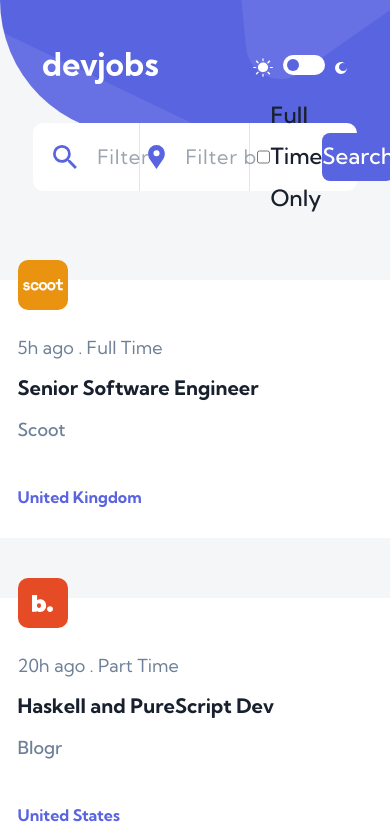
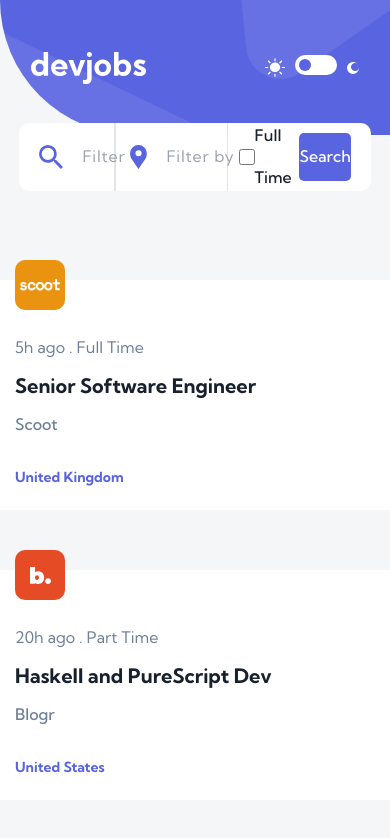
Before and after one commit to Steph-en/DevJobs, an Angular app: page / in a window 390 px wide. Shown: the top 838 px of the page. Built offline with nearby package versions, Linux system fonts and the light colour scheme.

Commit message:
Feat: Tablet resposivenes done

```diff
--- a/src/app/app.component.css
+++ b/src/app/app.component.css
@@ -76,8 +76,7 @@ header {
   height: 12px;
   background-color: var(--violet);
   border-radius: 50%;
-  transition: transform 0.3s;
-
+  transition: 0.3s;
 }
 
 .toggle-btn label:hover::before {
@@ -100,6 +99,7 @@ header {
 
 @media screen and (max-width: 1024px) {
     header {
+      padding: 0 8%;
       background-image: url(../assets/tablet/bg-pattern-header.svg);
     }
 }
--- a/src/app/job-locations/job-locations.component.css
+++ b/src/app/job-locations/job-locations.component.css
@@ -36,7 +36,7 @@
     width: 50px;
     height: 50px;
     object-fit: scale-down;
-    border-radius: 10px 10px;
+    border-radius: 10px;
 }
 
 .posted {
@@ -72,3 +72,34 @@
     padding: 10px 20px 20px 0;
     line-height: 75px;
 }
+
+@media screen and (max-width: 1024px) {
+    .role {
+        width: 420px;
+        height: 230px;
+        border-radius: 6px;
+    }
+
+    .posted {
+        font-size: 16px;
+        line-height: 35px;
+    }
+
+    .position {
+        line-height: 40px;
+    }
+
+    .company {
+        font-size: 16px;
+        line-height: 35px;
+        color: var(--font-dark-gray);
+    }
+
+    .location {
+        font-size: 14px;
+        line-height: 70px;
+        padding: 0px 20px 20px 0;
+    }
+}
+
+@media screen and (max-width: 600px) {}
--- a/src/app/pages/details/details/details.component.css
+++ b/src/app/pages/details/details/details.component.css
@@ -203,8 +203,8 @@
 
 .footer {
     margin: 4em 0 0 0;
-    padding: 20px;
-    width: 200vw;
+    padding: 20px 0;
+    width: 100vw;
     height: 140px;
     display: flex;
     align-items: center;
@@ -245,3 +245,21 @@
     background-color: var(--light-violet);
     transition: .2s ease-in-out;
 }
+
+@media screen and (max-width: 1024px) {
+    .head{
+        width: 84vw;
+    }
+
+    .details{
+        width: 84vw;
+    }
+
+    .footer
+
+    .foot{
+        width: 84vw;
+    }
+}
+
+@media screen and (max-width: 600px) {}
--- a/src/app/pages/home/home.component.css
+++ b/src/app/pages/home/home.component.css
@@ -102,7 +102,6 @@ label {
     align-items: center;
     justify-content: center;
     gap: 20px;
-
 }
 
 .location img {
@@ -142,6 +141,7 @@ label {
 .contract {
     width: 28%;
     display: flex;
+    font-size: 20px;
     font-weight: 500;
     color: var(--font);
     align-items: center;
@@ -215,3 +215,80 @@ label {
     cursor: pointer;
     background-color: var(--light-violet);
 }
+
+@media screen and (max-width: 1024px) {
+    form{
+        width: 84%;
+    }
+
+    .company{
+        width: 30%;
+    }
+
+    .company input {
+        font-size: 16px;
+        letter-spacing: .8px;
+    }
+
+    .company::after {
+        content: '';
+        top: 0;
+        right: 68%;
+        opacity: .2;
+        width: .1rem;
+        height: 100%;
+        margin: 0 1rem;
+        position: fixed;
+        background-color: var(--font-dark-gray);
+    }
+
+    .location{
+        width: 36%;
+    }
+
+    .location input {
+        font-size: 16px;
+    }
+
+    .location::after {
+        content: '';
+        top: 0;
+        right: 36%;
+        opacity: .2;
+        width: .1rem;
+        height: 100%;
+        margin: 0 1rem;
+        position: fixed;
+        background-color: var(--font-dark-gray);
+    }
+
+    .contract{
+        width: 36%;
+    }
+
+    .contract p{
+        font-size: 16px;
+    }
+
+    .contract span{
+        display: none;
+    }
+
+    .contract .primary {
+        width: 80px;
+        height: 48px;
+        font-size: 16px;
+        border-radius: 5px;
+    }
+
+    .job{
+        width: 84%;
+        gap: 60px 20px;
+    }
+}
+
+@media screen and (max-width: 600px) {
+  header {
+    background-image: url(../../../assets/tablet/bg-pattern-header.svg);
+  }
+}
--- a/src/app/pages/home/home.component.html
+++ b/src/app/pages/home/home.component.html
@@ -3,7 +3,7 @@
         <form>
             <label class="company">
                 <img src="../../assets/desktop/icon-search.svg" alt="search icon">
-                <input type="text" placeholder="Filter by title, companies, expertise…" #filter />
+                <input class="input" type="text" placeholder="" #filter />
             </label>
             <label class="location">
                 <img src="../../assets/desktop/icon-location.svg" alt="location icon">
@@ -11,7 +11,7 @@
             </label>
             <label class="contract">
                 <input type="checkbox" class="checkmark" (click)="toggleCheckmark()" #check />
-                <span>Full Time Only</span>
+                <p>Full Time <span>Only</span></p>
                 <button class="primary" type="button" (click)="filterResults(filter.value || location.value || check.value)">Search</button>
             </label>
         </form>
--- a/src/app/pages/home/home.component.ts
+++ b/src/app/pages/home/home.component.ts
@@ -16,7 +16,7 @@ export class HomeComponent implements OnInit {
   filteredLocationList: JobLocation[] = [];
 
   currentJob = 0;
-  jobsToDisplay = 9;
+  jobsToDisplay = 6;
 
   constructor(private appService: AppService) { }
 
@@ -45,14 +45,28 @@ export class HomeComponent implements OnInit {
     this.appService.getAllJoblocations().subscribe((jobLocations: JobLocation[]) => {
       this.jobLocationList = jobLocations;
       if (this.currentJob < this.jobLocationList.length) {
-
         this.displayMoreJob()
       } else {
         console.log("No job left");
       }
-
       // this.filteredLocationList = jobLocations;
     });
+
+    const input = document.querySelector('.input') as HTMLInputElement | null;
+
+    if (input) {
+      this.updatePlaceholder(input);
+      // Update the placeholder text when the window is resized
+      window.addEventListener('resize', () => this.updatePlaceholder(input));
+    }
+  }
+
+  updatePlaceholder(input: HTMLInputElement) {
+    if (window.innerWidth <= 1024) {
+      input.placeholder = 'Filter by title...';
+    } else {
+      input.placeholder = 'Filter by title, companies, expertise…';
+    }
   }
 
   filterResults(text: string) {
```
